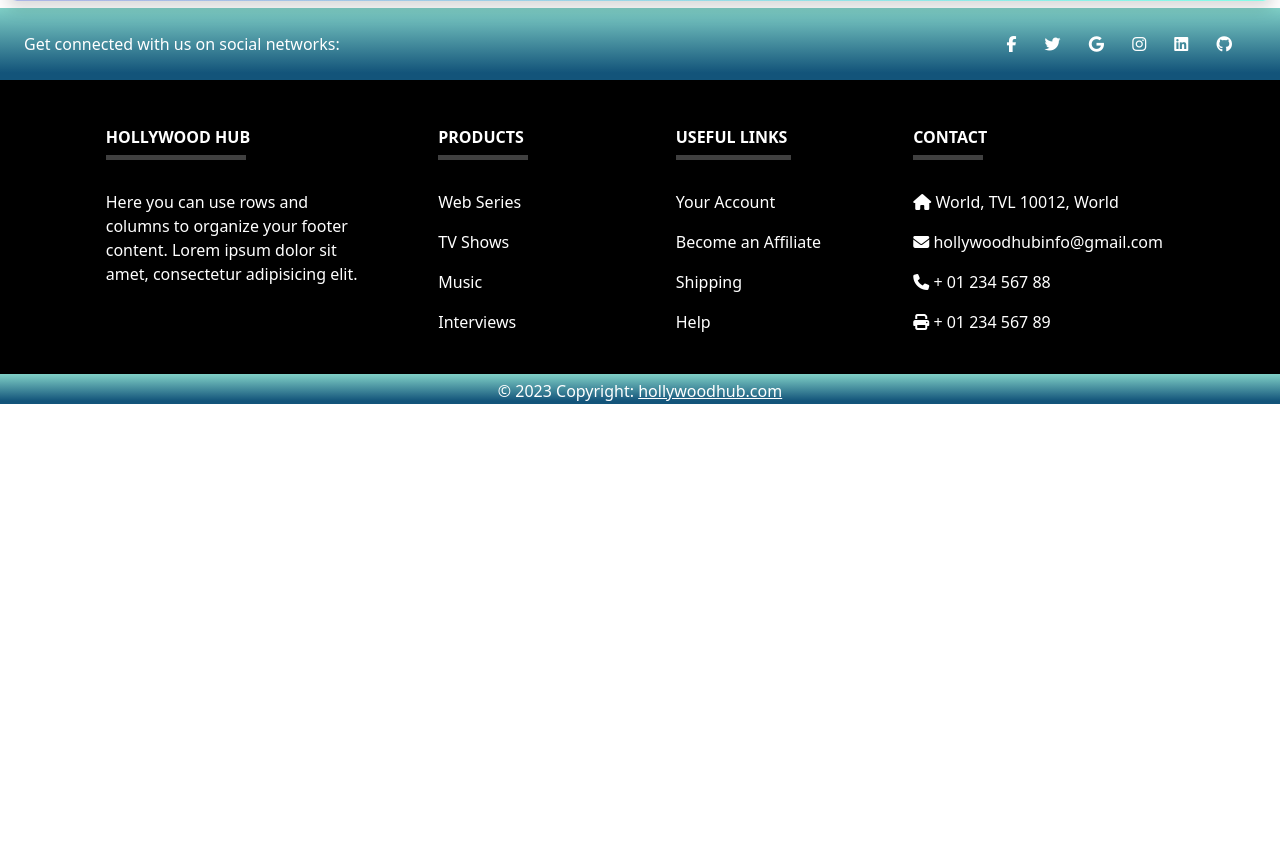
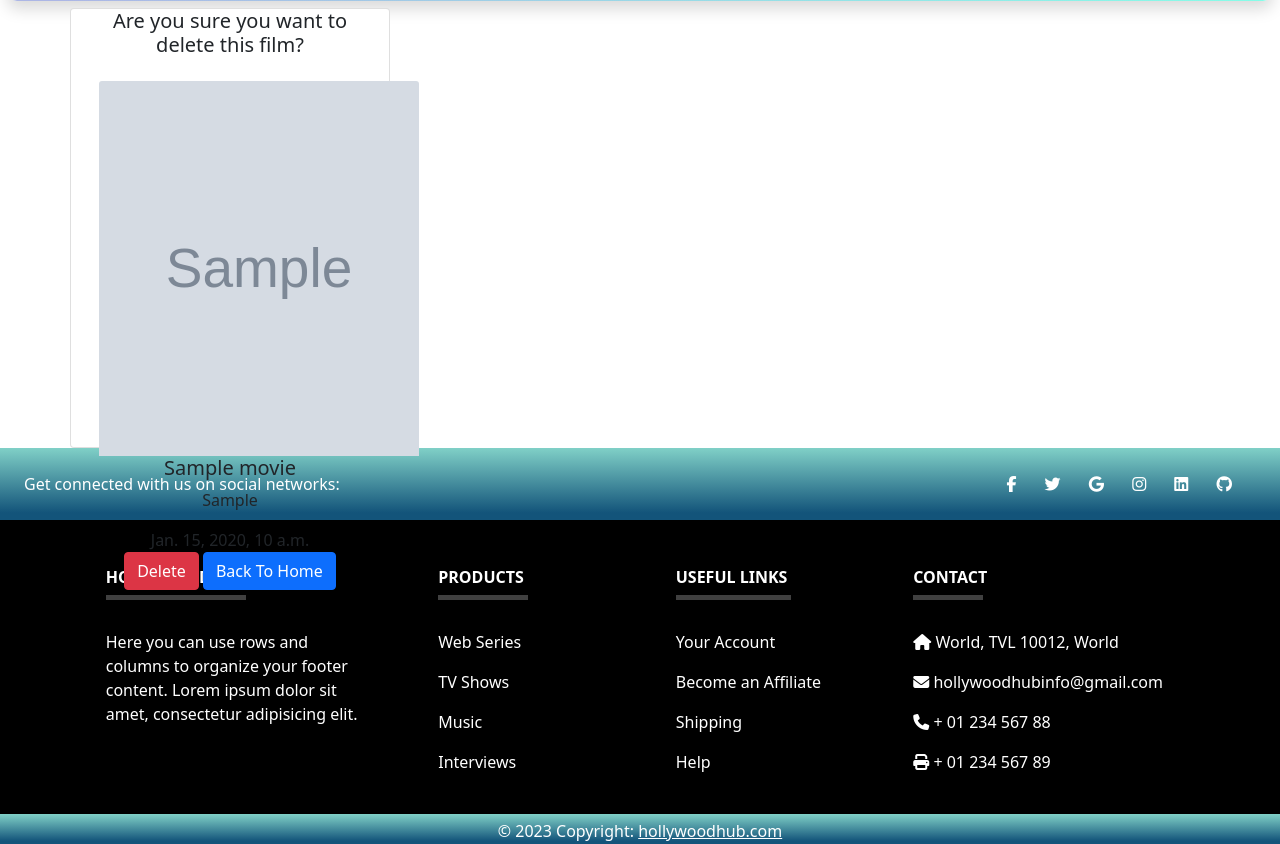
Before and after one commit to rej22/cbvrepository, a Django app: template cbv_folder/cbv_project/templates/delete.html in a window 1280 px wide. Shown: the part 86-930 px from the top of the page. Before the commit the page ends 490 px from the top, so only its background shows below. Run offline with Django 3.2, Linux system fonts and the light colour scheme; the template is opened without the code that fills it: most values are stand-ins (such as "Sample title", 1, 10 or a date in 2020); grey boxes marked "Sample" are stand-in pictures; some libraries are stand-ins or nearby versions.

Commit message:
changes for delete.html page

```diff
--- a/cbv_folder/cbv_project/cbv_app/views.py
+++ b/cbv_folder/cbv_project/cbv_app/views.py
@@ -2,7 +2,7 @@ from django.shortcuts import render
 from django.urls import reverse_lazy
 from django.views.generic.list import ListView
 from django.views.generic.detail import DetailView
-from django.views.generic.edit import UpdateView, DeleteView
+from django.views.generic import UpdateView, DeleteView
 from cbv_app.models import Movie
 
 
@@ -44,5 +44,4 @@ class MovieUpdateView(UpdateView):
 class MovieDeleteView(DeleteView):
     model = Movie
     template_name = 'delete.html'
-    context_object_name = 'movieDeleteObj'
-    success_url = reverse_lazy('cbv_app:home')
+    success_url = reverse_lazy('cbv_app:cbvhome')
--- a/cbv_folder/cbv_project/templates/delete.html
+++ b/cbv_folder/cbv_project/templates/delete.html
@@ -54,17 +11,18 @@
                      <h5>Are you sure you want to delete this film?</h5>
                      <div class="card-body">
                          <div class="card-detail" style="width= 18rem;">
-                            <img src="{{movieDeleteObj.movieImg.url}}" class="card-img-top" alt="...">
-                               <h5 class="card-title">{{movieDeleteObj.movieName}}</h5>
-                               <p class="card-text">{{movieDeleteObj.moviePriority}}</p>
-                                <p class="card-text">{{movieDeleteObj.movieDate}}</p>
+                            <img src="{{movie.movieImg.url}}" class="card-img-top" alt="...">
+                               <h5 class="card-title">{{movie.movieName}}</h5>
+                               <p class="card-text">{{movie.moviePriority}}</p>
+                                <p class="card-text">{{movie.movieDate}}</p>
                          </div>
                          <div class="row">
-                             <form method="POST" enctype="multipart/form-data">
-                               {% csrf_token %}
-                                  <button type="submit" class="btn btn-danger">Delete</button>
-                                  <a href="{% url 'cbv_app:cbvhome' movieDeleteObj.id %}" class="btn btn-primary">Back To Home</a>
-                             </form>
+                            <form method="POST" enctype="multipart/form-data" action="{% url 'cbv_app:delete' movie.id %}">
+                             {% csrf_token %}
+                                <input type="hidden" name="next" value="{% url 'cbv_app:cbvhome' %}">
+                               <button type="submit" class="btn btn-danger" name="delete">Delete</button>
+                               <a href="{% url 'cbv_app:cbvhome' %}" class="btn btn-primary">Back To Home</a>
+                            </form>
                          </div>
                      </div>
                  </div>
```
Also changed, not shown: other parts of cbv_folder/cbv_project/templates/delete.html (+2 -45 lines), cbv_folder/cbv_project/db.sqlite3.
